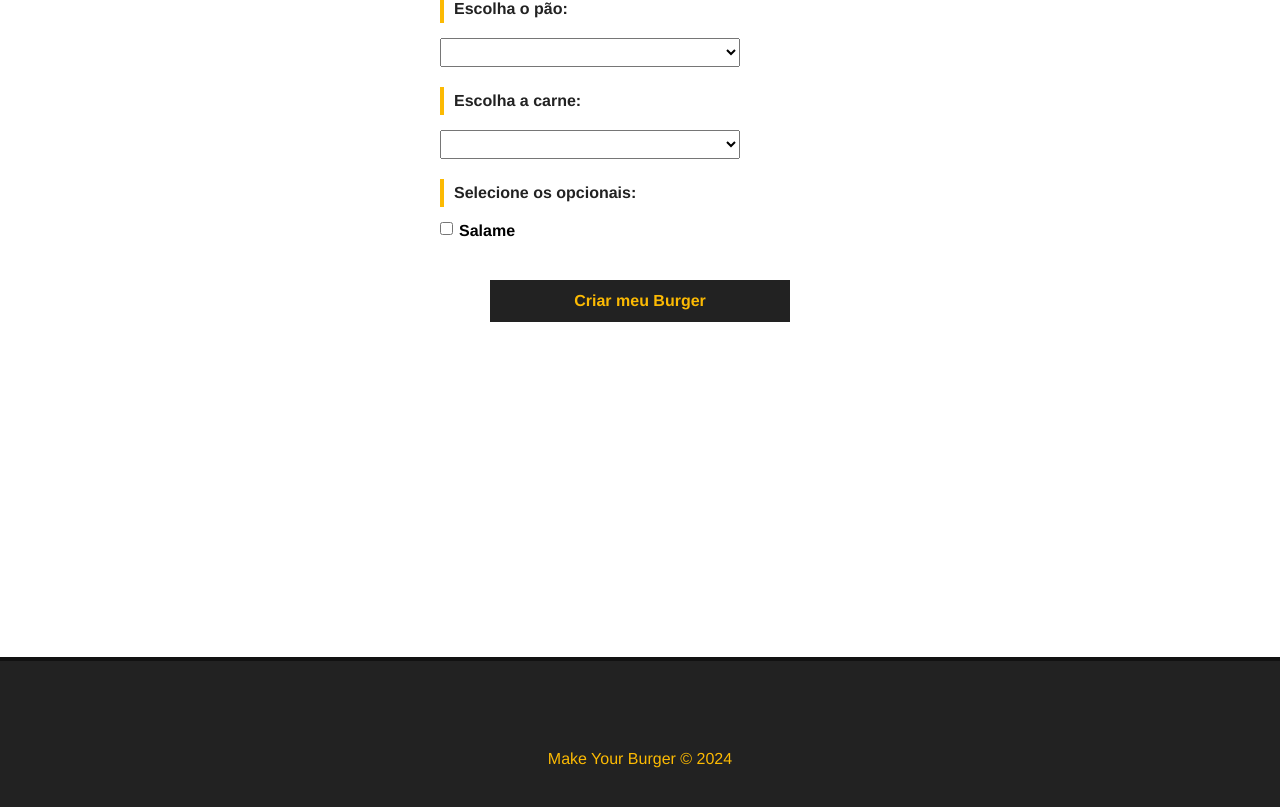
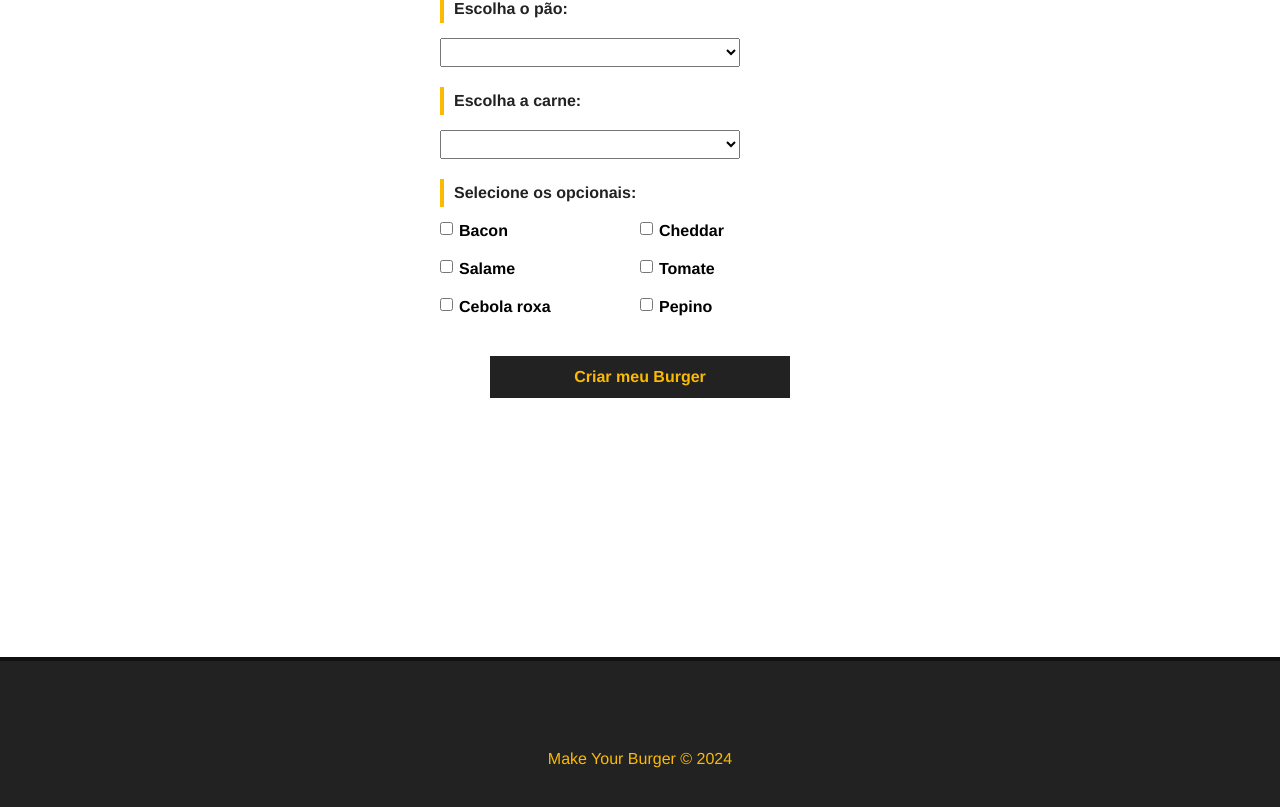
Before and after one commit to ricsjs/burger-orders, a Vue app: page /#/ in a window 1280 px wide. Shown: the part 1027-1834 px from the top of the page. Built offline with nearby package versions, Linux system fonts and the light colour scheme; data requests are answered from the project's data file.

Commit message:
feat: bringing data from the backend to the form

```diff
--- a/src/components/BurgerForm.vue
+++ b/src/components/BurgerForm.vue
@@ -11,21 +11,21 @@
                 <label for="pao">Escolha o pão:</label>
                 <select name="pao" id="pao" v-model="pao">
                     <option value="">Selecione seu pão</option>
-                    <option value="integral">Integral</option>
+                    <option v-for="pao in paes" :key="pao.id" :value="pao.tipo">{{ pao.tipo }}</option>
                 </select>
             </div>
             <div class="input-container">
                 <label for="carne">Escolha a carne:</label>
                 <select name="carne" id="carne" v-model="carne">
                     <option value="">Selecione o tipo de carne</option>
-                    <option value="integral">Integral</option>
+                    <option v-for="carne in carnes" :key="carne.id" :value="carne.tipo">{{ carne.tipo }}</option>
                 </select>
             </div>
             <div id="opcionais-container" class="input-container">
                 <label id="opcionais-title" for="opcionais">Selecione os opcionais:</label>
-                <div class="checkbox-container">
-                    <input type="checkbox" name="opcionais" v-model="opcionais" value="salame">
-                    <span>Salame</span>
+                <div class="checkbox-container" v-for="opcional in opcionaisdata" :key="opcional.id">
+                    <input type="checkbox" name="opcionais" v-model="opcionais" :value="opcional.tipo">
+                    <span>{{ opcional.tipo }}</span>
                 </div>
             </div>
             <div class="input-container">
@@ -38,7 +38,34 @@
 
 <script>
 export default {
-    name: "BurgerForm"
+    name: "BurgerForm",
+    data() {
+        return {
+            paes: null,
+            carnes: null,
+            opcionaisdata: null,
+            nome: null,
+            pao: null,
+            opcionais: [],
+            status: "Solicitado",
+            msg: null,
+        }
+    },
+    methods: {
+        async getIngredients() {
+
+            const req = await fetch("http://localhost:3000/ingredientes");
+            const data = await req.json();
+
+            this.paes = data.paes;
+            this.carnes = data.carnes;
+            this.opcionaisdata = data.opcionais;
+
+        }
+    },
+    mounted() {
+        this.getIngredients();
+    }
 }
 </script>
 
```
